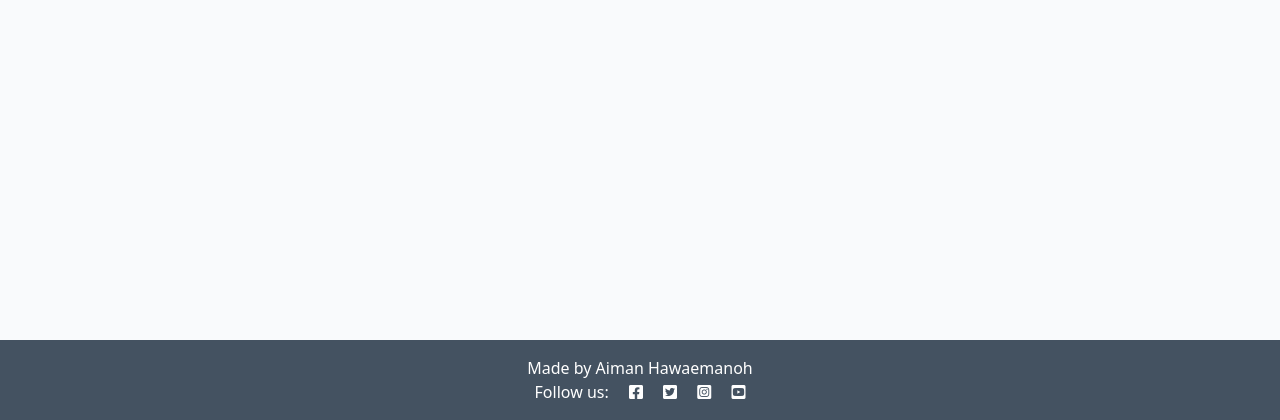
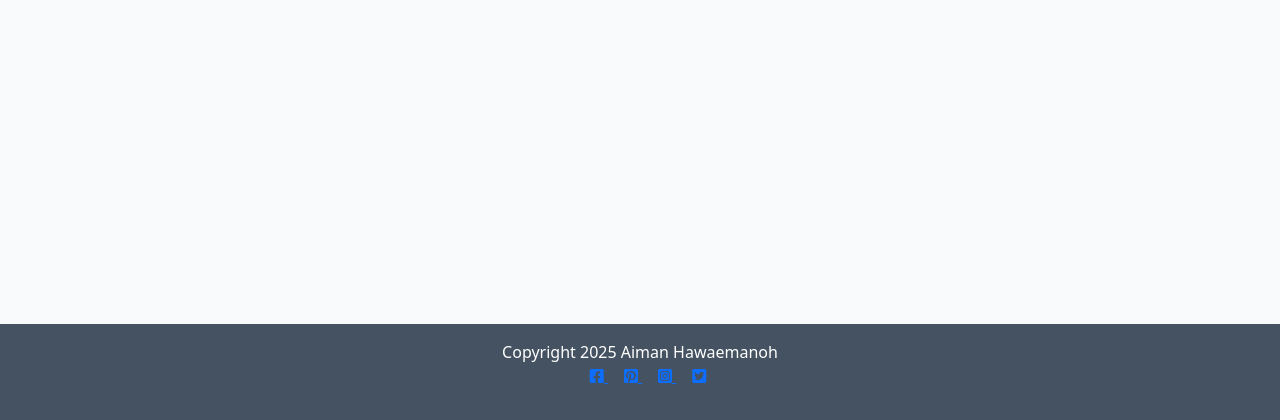
Before and after one commit to aimanh04/PP4-Healthy_recipes, a Django app: page / in a window 1280 px wide. Shown: the part 380-800 px from the top of the page. Run offline with Django 4.2, Linux system fonts and the light colour scheme; data that the repository does not hold is empty; parts of the project's set-up code (start-up, migrations or seed data) failed here and were passed over.

Commit message:
Update:Footer links

```diff
--- a/templates/base.html
+++ b/templates/base.html
@@ -109,11 +109,25 @@
 
     <!-- Footer -->
     <footer class="footer mt-auto py-3 dark-bg">
-        <p class="m-0 text-center text-white">Made by Aiman Hawaemanoh</p>
-        <p class="m-0 text-center text-white">Follow us: <i class="fab fa-facebook-square ms-3"></i>
-            <i class="fab fa-twitter-square ms-3"></i>
-            <i class="fab fa-instagram-square ms-3"></i>
-            <i class="fab fa-youtube-square ms-3"></i>
+        <p class="m-0 text-center text-white">
+            {% block copyright %}
+            Made by Aiman Hawaemanoh
+            {% endblock copyright %}
+        </p>
+        <p class="m-0 text-center text-white social-links">
+            <a href="https://www.facebook.com/" target="_blank" rel="noopener" aria-label="Visit our Facebook page">
+                 <i class="fab fa-facebook-square ms-3"></i>
+            </a>
+            <a href="https://www.pinterest.co.uk/" target="_blank" rel="noopener" aria-label="Visit our Pinterest page">
+                <i class="fab fa-pinterest-square ms-3"></i>
+            </a>
+            <a href="https://www.instagram.com/" target="_blank" rel="noopener" aria-label="Visit our Instagram page">
+                <i class="fab fa-instagram-square ms-3"></i>
+            </a>
+            <a href="https://twitter.com/" target="_blank" rel="noopener" aria-label="Visit our Twitter page">
+                <i class="fab fa-twitter-square ms-3"></i>
+            </a>
+        </p>
         </p>
     </footer>
 
```
